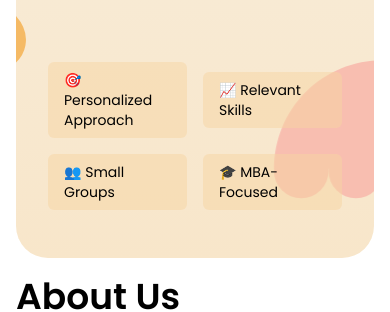
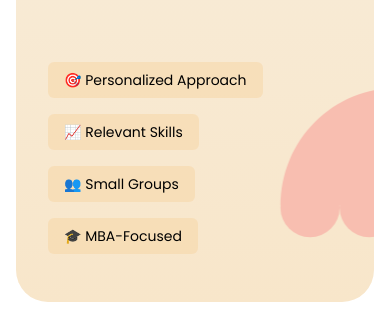
Before and after one commit to Code-X-Novas/Skill-Loop, a React (Vite) app: page / in a window 390 px wide. Shown: the part 361-673 px from the top of the page. Built offline with nearby package versions, Linux system fonts and the light colour scheme.

Commit message:
feat: Update Hero component styles for improved responsiveness and visibility

```diff
--- a/src/components/Hero.jsx
+++ b/src/components/Hero.jsx
@@ -8,7 +8,7 @@ function Hero() {
                 initial={{ opacity: 0, x: -400, y: 0, rotate: 10, scale: 1.2 }}
                 animate={{ opacity: [1, 1], x: [-800, 0, -300], y: [0, -100] , rotate: [0,-15] , scale: [1.3, 0.8] }}
                 transition={{ duration: 3, ease: "easeOut", times: [0, 0.5, 1] }}
-                className='absolute top-0 left-0 transform aspect-square w-screen h-screen z-0' />
+                className='absolute top-0 left-0 transform aspect-square w-screen h-screen z-0 lg:block hidden' />
             <div className='flex flex-col gap-8 justify-between h-full z-10 relative'>
                 <motion.h1
                     initial={{ opacity: 0, x: -100, y: 100 }}
@@ -54,7 +54,7 @@ function Hero() {
                     initial={{ opacity: 0, x: 1000, y: 0 }}
                     animate={{ opacity: 1, x: [1000, -20, 0], y: 0 }}
                     transition={{ duration: 2, ease: "easeOut", delay: 2.5 }}
-                    className='grid grid-cols-2 gap-4 mt-8 md:text-xl text-sm'>
+                    className='sm:grid sm:grid-cols-2 gap-4 mt-8 md:text-xl flex flex-col text-sm'>
                     <div className='flex items-center gap-2'>
                         <p className="bg-[#F8D6A480] rounded-md px-4 py-2">🎯 Personalized Approach</p>
                     </div>
```
